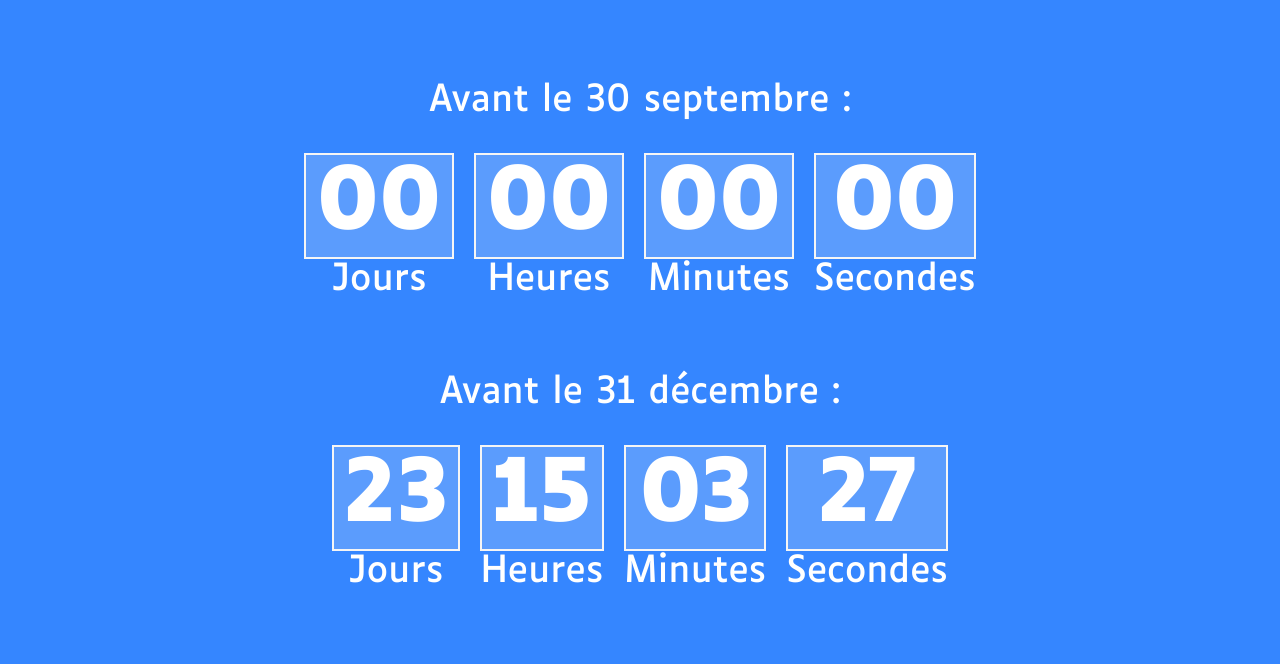
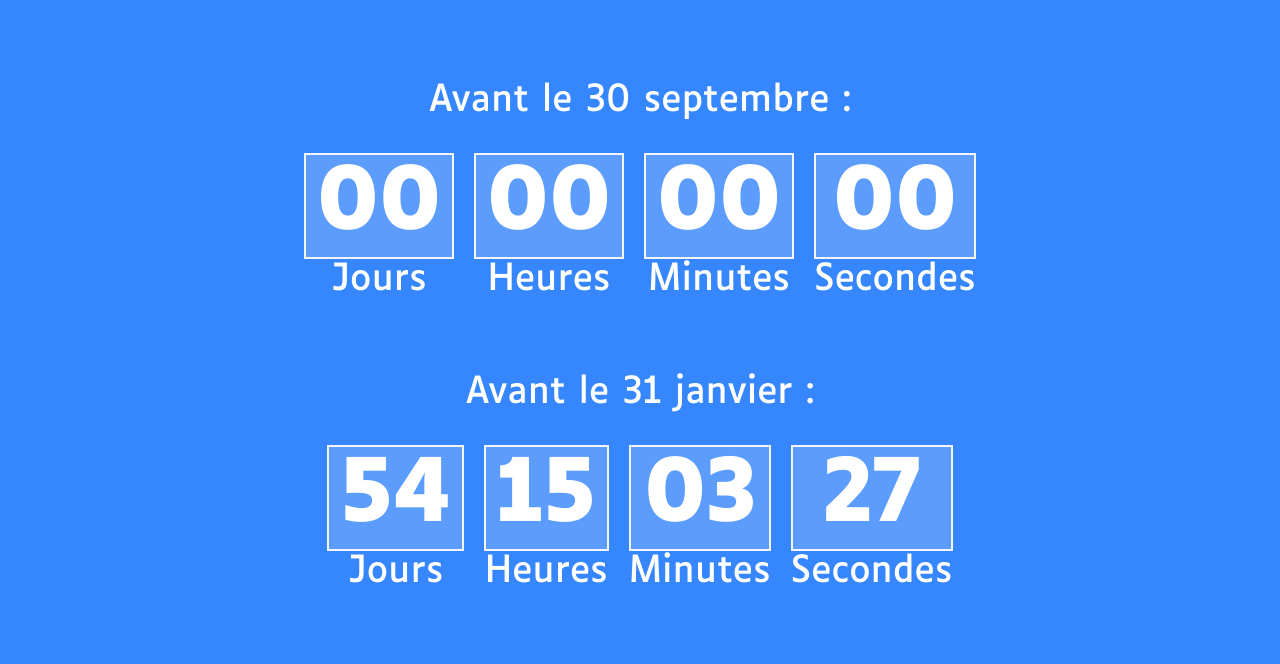
Before and after one commit to LSarribouette/countdown-in-vanilla-javascript, a plain HTML site: page index.html in a window 1280 px wide. Shown: the top 664 px of the page. Drawn offline with Linux system fonts and the light colour scheme.

Commit message:
Final date postponed to the end of January

```diff
--- a/index.html
+++ b/index.html
@@ -38,25 +38,25 @@
                 </div>
             </div>
             </div>
-            <div class="countdown-date" id="december">
+            <div class="countdown-date" id="january">
                 <div class="date">
-                    Avant le 31 décembre :
+                    Avant le 31 janvier :
                 </div>
                 <div class="countdown">
                     <div class="box">
-                        <div class="number" id="day-december">00</div>
+                        <div class="number" id="day-january">00</div>
                         <div class="label">Jours</div>
                     </div>
                     <div class="box">
-                        <div class="number" id="hour-december">00</div>
+                        <div class="number" id="hour-january">00</div>
                         <div class="label">Heures</div>
                     </div>
                     <div class="box">
-                        <div class="number" id="minute-december">00</div>
+                        <div class="number" id="minute-january">00</div>
                         <div class="label">Minutes</div>
                     </div>
                     <div class="box">
-                        <div class="number" id="second-december">00</div>
+                        <div class="number" id="second-january">00</div>
                         <div class="label">Secondes</div>
                     </div>
                 </div>
--- a/script.js
+++ b/script.js
@@ -1,8 +1,8 @@
-countDownEndOfYear();
+countDownEndOfJanuary();
 countDownEndOfSeptember();
 (function loop() {
     setTimeout(() => {
-        countDownEndOfYear();
+        countDownEndOfJanuary();
         countDownEndOfSeptember();
 
         loop();
@@ -12,11 +12,11 @@ countDownEndOfSeptember();
 /**
  * Calculates the difference in days, hours, minutes and seconds between today and December 31st 2023
  */
-function countDownEndOfYear() {
-    let endOfYear = new Date(2023, 11, 31); //months start at zero...
+function countDownEndOfJanuary() {
+    let endOfJanuary = new Date(2024, 0, 31); //months start at zero...
     let today = new Date();
 
-    let totalNumberSeconds = (endOfYear - today) / 1000;
+    let totalNumberSeconds = (endOfJanuary - today) / 1000;
     // converts the result from milliseconds to seconds
 
     if (totalNumberSeconds > 0) {
@@ -25,10 +25,10 @@ function countDownEndOfYear() {
         let numberMinutes = Math.floor((totalNumberSeconds - (numberDays * 60 * 60 * 24 + numberHours * 60 * 60)) / 60);
         let numberSeconds = Math.floor(totalNumberSeconds - (numberDays * 60 * 60 * 24 + numberHours * 60 * 60 + numberMinutes * 60));
 
-        document.querySelector('#day-december').textContent = numberDays;
-        document.querySelector('#hour-december').textContent = numberHours < 10 ? '0' + numberHours : numberHours;
-        document.querySelector('#minute-december').textContent = numberMinutes < 10 ? '0' + numberMinutes : numberMinutes;
-        document.querySelector('#second-december').textContent = numberSeconds < 10 ? '0' + numberSeconds : numberSeconds;
+        document.querySelector('#day-january').textContent = numberDays;
+        document.querySelector('#hour-january').textContent = numberHours < 10 ? '0' + numberHours : numberHours;
+        document.querySelector('#minute-january').textContent = numberMinutes < 10 ? '0' + numberMinutes : numberMinutes;
+        document.querySelector('#second-january').textContent = numberSeconds < 10 ? '0' + numberSeconds : numberSeconds;
     } else {
         document.querySelector('.pyro').hidden = false;
     }
@@ -38,7 +38,7 @@ function countDownEndOfYear() {
  * Calculates the difference in days, hours, minutes and seconds between today and September 30th 2023
  */
 function countDownEndOfSeptember() {
-    let endOfSeptember = new Date(2023, 08, 30); //months start at zero...
+    let endOfSeptember = new Date(2023, 8, 30); //months start at zero...
     let today = new Date();
 
     let totalNumberSeconds = (endOfSeptember - today) / 1000;
```
